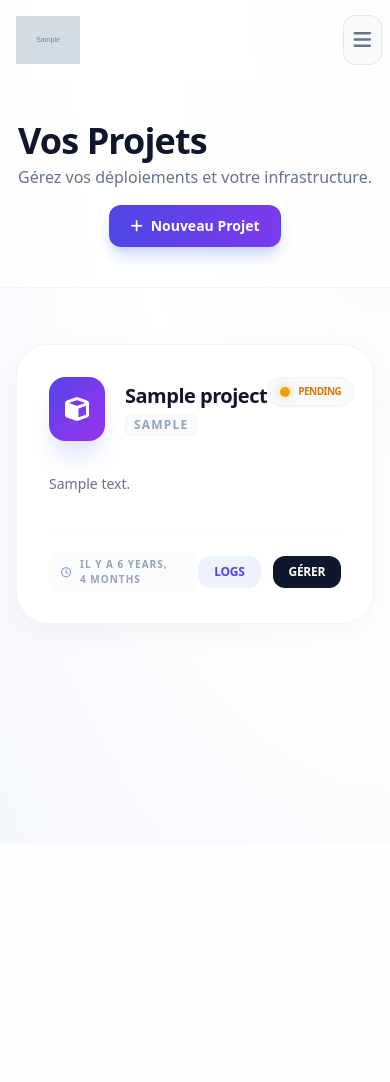
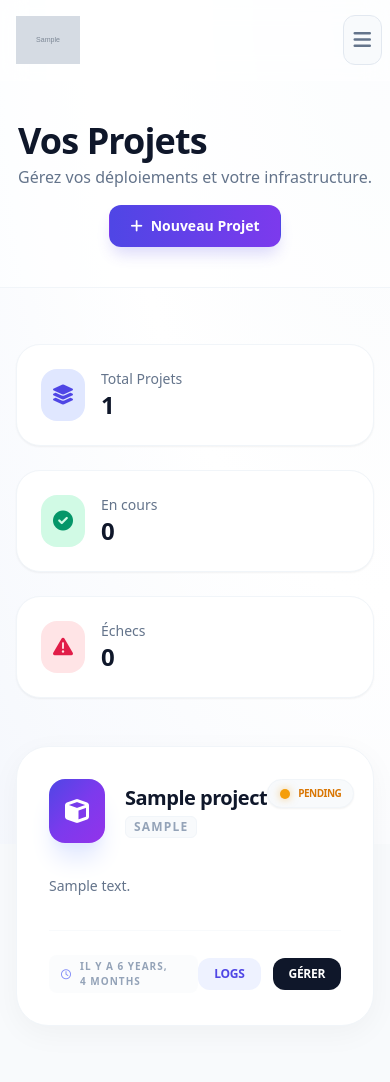
Before and after one commit to MoneFan9/khamal, a Django app: page / in a window 390 px wide. Before the commit the page ends 624 px from the top, so only its background shows below. Run offline with Django 5.2, Linux system fonts and the light colour scheme; a user stored in the database is signed in; tables that the repository leaves empty hold one stand-in row (values such as "Sample post"); grey boxes marked "Sample" are stand-in pictures; some libraries are stand-ins or nearby versions.

Commit message:
feat: modernize dashboard UI and optimize white-label system
- Redesigned the dashboard with a new stats grid and enhanced project cards.
- Refactored core styles to use CSS variables, enabling seamless white-label theme overrides.
- Optimized database performance by resolving N+1 queries in the dashboard view and template.
- Improved mobile responsiveness with a modernized, accessible navigation menu.
- Fixed logic regressions in `usb_mount.py` and `rag.py` identified during regression testing.
- Organized utility scripts into the `scripts/` directory for better project structure.

Co-authored-by: MoneFan9 <244704399+MoneFan9@users.noreply.github.com>

```diff
--- a/core/ai/rag.py
+++ b/core/ai/rag.py
@@ -72,6 +72,12 @@ Analyze the following preprocessed logs to perform a technical Root Cause Analys
 
     KNOWN_CONTEXT_KEYS = {"project_name", "language", "environment"}
 
+    def get_system_prompt(self) -> str:
+        """
+        Returns the current system prompt (legacy support).
+        """
+        return self.system_prompt
+
     def __init__(
         self,
         system_prompt: Optional[str] = None,
--- a/core/khamal/views/__init__.py
+++ b/core/khamal/views/__init__.py
@@ -6,7 +6,27 @@ def home(request):
     Main dashboard view.
     """
     projects = []
+    stats = {
+        'total': 0,
+        'running': 0,
+        'failed': 0,
+    }
     if request.user.is_authenticated:
         projects = Project.objects.filter(owner=request.user).prefetch_related('deployments')
+        stats['total'] = projects.count()
 
-    return render(request, "dashboard.html", {"projects": projects})
+        # Optimized to avoid N+1 queries by using prefetched data
+        for project in projects:
+            # deployments is prefetched, .all() uses the pre-fetched list
+            deployments = project.deployments.all()
+            last_deployment = deployments[0] if deployments else None
+            if last_deployment:
+                if last_deployment.status == 'RUNNING':
+                    stats['running'] += 1
+                elif last_deployment.status == 'FAILED':
+                    stats['failed'] += 1
+
+    return render(request, "dashboard.html", {
+        "projects": projects,
+        "stats": stats
+    })
--- a/core/templates/base.html
+++ b/core/templates/base.html
@@ -8,18 +8,34 @@
     <link rel="stylesheet" href="https://cdnjs.cloudflare.com/ajax/libs/font-awesome/6.0.0/css/all.min.css">
 
     <style type="text/tailwindcss">
+        :root {
+            --primary-gradient-from: #4f46e5;
+            --primary-gradient-to: #7c3aed;
+            --primary-ring: #6366f1;
+            --accent-gradient-from: #fb923c;
+            --accent-gradient-to: #f97316;
+        }
+
         @layer components {
             .btn-primary {
-                @apply inline-flex items-center px-5 py-2.5 border border-transparent text-sm font-semibold rounded-xl shadow-lg shadow-indigo-200 text-white bg-gradient-to-r from-indigo-600 to-violet-600 hover:from-indigo-700 hover:to-violet-700 focus:outline-none focus:ring-2 focus:ring-offset-2 focus:ring-indigo-500 transition-all duration-300 hover:scale-[1.03] active:scale-95;
+                @apply inline-flex items-center px-5 py-2.5 border border-transparent text-sm font-semibold rounded-xl shadow-lg text-white transition-all duration-300 hover:scale-[1.03] active:scale-95 focus:outline-none focus:ring-2 focus:ring-offset-2;
+                background: linear-gradient(to right, var(--primary-gradient-from), var(--primary-gradient-to));
+                --tw-ring-color: var(--primary-ring);
+                box-shadow: 0 10px 15px -3px rgba(79, 70, 229, 0.2);
+            }
+            .btn-primary:hover {
+                filter: brightness(1.1);
             }
             .pro-badge {
-                @apply ml-1 px-1.5 py-0.5 text-[10px] font-bold tracking-wider text-white bg-gradient-to-r from-orange-400 to-orange-500 rounded-full shadow-sm uppercase;
+                @apply ml-1 px-1.5 py-0.5 text-[10px] font-bold tracking-wider text-white rounded-full shadow-sm uppercase;
+                background: linear-gradient(to right, var(--accent-gradient-from), var(--accent-gradient-to));
             }
             .nav-link {
                 @apply border-transparent text-slate-500 hover:text-indigo-600 hover:border-indigo-300 inline-flex items-center px-1 pt-1 border-b-2 text-sm font-medium transition-all duration-300;
             }
             .nav-link-active {
-                @apply border-indigo-600 text-slate-900 inline-flex items-center px-1 pt-1 border-b-2 text-sm font-semibold transition-all duration-300;
+                @apply text-slate-900 inline-flex items-center px-1 pt-1 border-b-2 text-sm font-semibold transition-all duration-300;
+                border-color: var(--primary-gradient-from);
             }
             .glass-morphism {
                 @apply bg-white/70 backdrop-blur-md border-b border-white/20;
@@ -85,17 +101,17 @@
                     <!-- Mobile menu button -->
                     <div class="-mr-2 flex items-center sm:hidden">
                         <button type="button" class="bg-slate-50 inline-flex items-center justify-center p-2.5 rounded-xl text-slate-500 hover:text-indigo-600 hover:bg-indigo-50 focus:outline-none focus:ring-2 focus:ring-indigo-500 transition-all border border-slate-200" aria-controls="mobile-menu" aria-expanded="false" onclick="toggleMobileMenu()">
-                            <span class="sr-only">Open main menu</span>
-                            <i class="fas fa-bars text-xl" id="menu-icon"></i>
+                            <span class="sr-only">Menu principal</span>
+                            <i class="fas fa-bars text-xl transition-transform duration-300" id="menu-icon"></i>
                         </button>
                     </div>
                 </div>
             </div>
 
             <!-- Mobile menu -->
-            <div class="hidden sm:hidden bg-white/95 backdrop-blur-xl border-b border-slate-200 shadow-2xl rounded-b-3xl overflow-hidden transition-all duration-500 ease-in-out mx-2" id="mobile-menu">
+            <div class="hidden sm:hidden bg-white/95 backdrop-blur-xl border-b border-slate-200 shadow-2xl rounded-b-3xl overflow-hidden transition-all duration-500 ease-in-out mx-2 transform scale-95 opacity-0 origin-top" id="mobile-menu">
                 <div class="pt-4 pb-6 space-y-2 px-4">
-                    <a href="/" class="bg-indigo-600 text-white block px-4 py-4 text-base font-bold rounded-2xl shadow-lg shadow-indigo-100" aria-current="page">
+                    <a href="/" class="text-white block px-4 py-4 text-base font-bold rounded-2xl shadow-lg" style="background: linear-gradient(to right, var(--primary-gradient-from), var(--primary-gradient-to))" aria-current="page">
                         <i class="fas fa-home mr-3"></i> Tableau de bord
                     </a>
                     {% if is_pro_loaded %}
@@ -146,13 +162,28 @@
         function toggleMobileMenu() {
             const menu = document.getElementById('mobile-menu');
             const icon = document.getElementById('menu-icon');
-            menu.classList.toggle('hidden');
-            if (menu.classList.contains('hidden')) {
-                icon.classList.remove('fa-times');
+            const isHidden = menu.classList.contains('hidden');
+
+            if (isHidden) {
+                menu.classList.remove('hidden');
+                // Trigger reflow for transition
+                menu.offsetHeight;
+                menu.classList.remove('scale-95', 'opacity-0');
+                menu.classList.add('scale-100', 'opacity-100');
+                icon.classList.remove('fa-bars');
+                icon.classList.add('fa-times', 'rotate-90');
+                document.querySelector('[aria-controls="mobile-menu"]').setAttribute('aria-expanded', 'true');
+            } else {
+                menu.classList.remove('scale-100', 'opacity-100');
+                menu.classList.add('scale-95', 'opacity-0');
+                icon.classList.remove('fa-times', 'rotate-90');
                 icon.classList.add('fa-bars');
-            } else {
-                icon.classList.remove('fa-bars');
-                icon.classList.add('fa-times');
+                document.querySelector('[aria-controls="mobile-menu"]').setAttribute('aria-expanded', 'false');
+                setTimeout(() => {
+                    if (menu.classList.contains('opacity-0')) {
+                        menu.classList.add('hidden');
+                    }
+                }, 500);
             }
         }
     </script>
--- a/core/templates/dashboard.html
+++ b/core/templates/dashboard.html
@@ -13,9 +13,40 @@
 {% block content %}
 <div class="px-4 py-8 sm:px-0">
     {% if projects %}
+        <!-- Stats Grid -->
+        <div class="grid grid-cols-1 gap-6 mb-12 sm:grid-cols-3">
+            <div class="bg-white p-6 rounded-3xl border border-slate-100 shadow-sm flex items-center space-x-4">
+                <div class="bg-indigo-100 p-3 rounded-2xl">
+                    <i class="fas fa-layer-group text-indigo-600 text-xl"></i>
+                </div>
+                <div>
+                    <p class="text-sm font-medium text-slate-500">Total Projets</p>
+                    <p class="text-2xl font-black text-slate-900">{{ stats.total }}</p>
+                </div>
+            </div>
+            <div class="bg-white p-6 rounded-3xl border border-slate-100 shadow-sm flex items-center space-x-4">
+                <div class="bg-emerald-100 p-3 rounded-2xl">
+                    <i class="fas fa-check-circle text-emerald-600 text-xl"></i>
+                </div>
+                <div>
+                    <p class="text-sm font-medium text-slate-500">En cours</p>
+                    <p class="text-2xl font-black text-slate-900">{{ stats.running }}</p>
+                </div>
+            </div>
+            <div class="bg-white p-6 rounded-3xl border border-slate-100 shadow-sm flex items-center space-x-4">
+                <div class="bg-rose-100 p-3 rounded-2xl">
+                    <i class="fas fa-exclamation-triangle text-rose-600 text-xl"></i>
+                </div>
+                <div>
+                    <p class="text-sm font-medium text-slate-500">Échecs</p>
+                    <p class="text-2xl font-black text-slate-900">{{ stats.failed }}</p>
+                </div>
+            </div>
+        </div>
+
         <div class="grid grid-cols-1 gap-10 sm:grid-cols-2 xl:grid-cols-3">
             {% for project in projects %}
-            <div class="group bg-white overflow-hidden shadow-[0_8px_30px_rgb(0,0,0,0.04)] rounded-[2rem] border border-slate-100 hover:shadow-[0_20px_50px_rgba(79,70,229,0.1)] hover:scale-[1.02] transition-all duration-500">
+            <div class="group bg-white overflow-hidden shadow-[0_8px_30px_rgb(0,0,0,0.04)] rounded-[2rem] border border-slate-100 hover:border-indigo-200 hover:shadow-[0_20px_50px_rgba(79,70,229,0.1)] hover:scale-[1.02] transition-all duration-500">
                 <div class="p-8">
                     <div class="flex items-start justify-between">
                         <div class="flex items-center space-x-5">
@@ -23,14 +54,14 @@
                                 <i class="fas fa-cube text-white text-2xl"></i>
                             </div>
                             <div class="min-w-0">
-                                <h3 class="text-xl font-black text-slate-900 truncate group-hover:text-indigo-600 transition-colors tracking-tight">{{ project.name }}</h3>
+                                <h3 class="text-xl font-black text-slate-900 truncate transition-colors tracking-tight group-hover:text-transparent group-hover:bg-clip-text group-hover:bg-gradient-to-r group-hover:from-indigo-600 group-hover:to-violet-600">{{ project.name }}</h3>
                                 <div class="flex items-center space-x-2 mt-1">
                                     <span class="text-xs font-bold text-slate-400 uppercase tracking-widest bg-slate-50 px-2 py-0.5 rounded-md border border-slate-100">{{ project.domain }}</span>
                                 </div>
                             </div>
                         </div>
                         <div class="flex flex-col items-end">
-                            {% with last_deployment=project.deployments.first %}
+                            {% with last_deployment=project.deployments.all.0 %}
                                 {% if last_deployment %}
                                     <div class="flex items-center space-x-2 bg-slate-50 px-3 py-1.5 rounded-full border border-slate-100 shadow-sm">
                                         <span class="relative flex h-2.5 w-2.5">
@@ -47,6 +78,8 @@
                                         {% if last_deployment.status == 'RUNNING' %}text-emerald-600
                                         {% elif last_deployment.status == 'FAILED' %}text-rose-600
                                         {% else %}text-amber-600{% endif %}">
+                                            {% if last_deployment.status == 'RUNNING' %}<i class="fas fa-play-circle mr-1"></i>{% endif %}
+                                            {% if last_deployment.status == 'FAILED' %}<i class="fas fa-exclamation-circle mr-1"></i>{% endif %}
                                             {{ last_deployment.status }}
                                         </span>
                                     </div>
@@ -68,7 +101,7 @@
                             <i class="far fa-clock mr-2 text-indigo-400"></i> Il y a {{ project.updated_at|timesince }}
                         </div>
                         <div class="flex space-x-3">
-                            {% with last_deployment=project.deployments.first %}
+                            {% with last_deployment=project.deployments.all.0 %}
                                 {% if last_deployment %}
                                     <a href="{% url 'deployment-logs' last_deployment.id %}" class="bg-indigo-50 text-indigo-600 hover:bg-indigo-600 hover:text-white px-4 py-2 rounded-xl text-xs font-black uppercase tracking-tight transition-all duration-300">Logs</a>
                                 {% endif %}
```
Also changed, not shown: core/security/usb_mount.py (+10 -5 lines), scripts/seed_data.py (added, +45 -0 lines), scripts/test_view.py (added, +40 -0 lines), scripts/update_white_label.py (added, +27 -0 lines).
